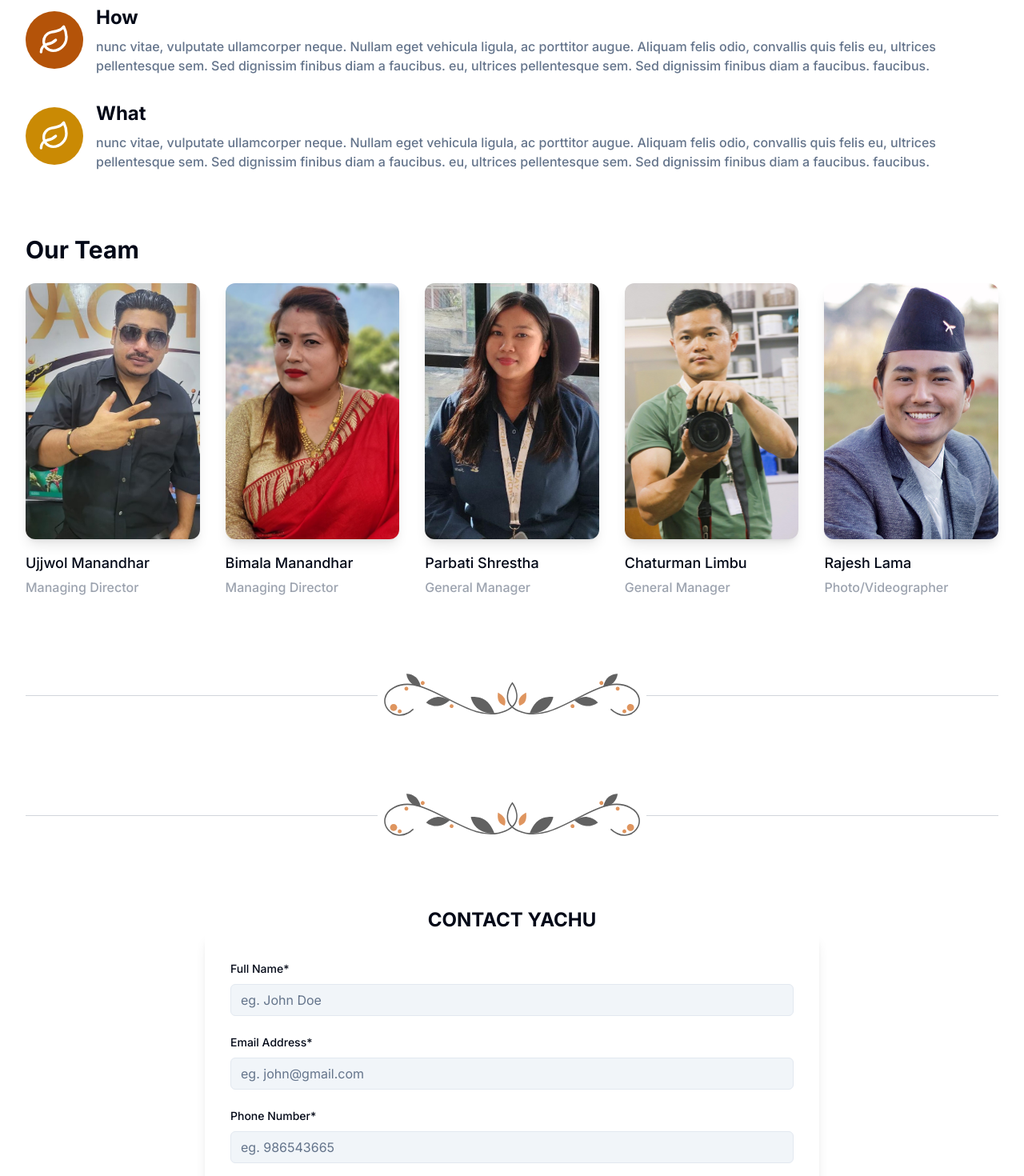
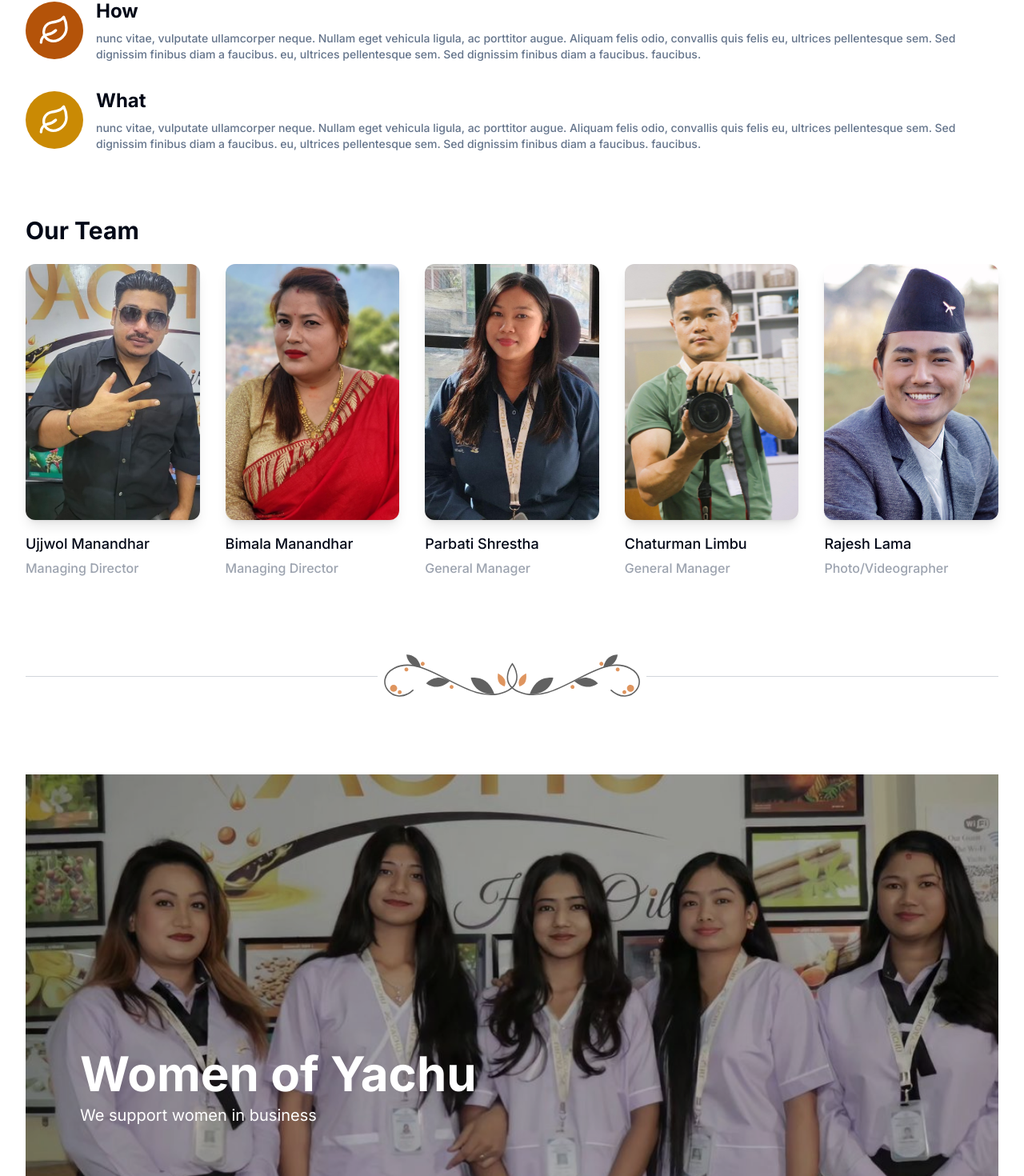
Before and after one commit to manavkhadka0/yachu, a Next.js app: page / in a window 1280 px wide. Shown: the part 2496-3966 px from the top of the page at 80% size. Built offline with nearby package versions, Linux system fonts and the light colour scheme.

Commit message:
women section added

```diff
--- a/app/page.tsx
+++ b/app/page.tsx
@@ -8,6 +8,7 @@ import Hero from "@/components/home/hero/Hero";
 import Ingredients from "@/components/home/Ingredients";
 import ProductShowcase from "@/components/product/ProductShowcase";
 import Questions from "@/components/home/about-us/Questions";
+import YachuWomen from "@/components/home/YachuWomen";
 
 export default function Home() {
   return (
@@ -31,7 +32,7 @@ export default function Home() {
 
       <FlowerDivider />
 
-      {/* <BlogSection /> */}
+      <YachuWomen />
       {/* <VideoShowcase /> */}
       <FlowerDivider />
       <div className="container mb-20 mt-10">
--- /dev/null
+++ b/components/home/YachuWomen.tsx
@@ -0,0 +1,20 @@
+import Image from "next/image";
+
+const YachuWomen = () => {
+  return (
+    <div className="container relative my-12">
+      <Image
+        src={"/yachu-women.jpeg"}
+        height={1000}
+        width={1000}
+        alt="yachu women"
+        className="w-full  h-[350px] sm:h-[550px] object-cover brightness-75"
+      />
+      <div className="absolute bottom-[20%] sm:left-[100px] left-[40px] text-white">
+        <h1 className="md:text-6xl text-3xl font-bold mb-2">Women of Yachu</h1>
+        <p className="text-xl">We support women in business</p>
+      </div>
+    </div>
+  );
+};
+export default YachuWomen;
--- a/components/home/about-us/Questions.tsx
+++ b/components/home/about-us/Questions.tsx
@@ -9,7 +9,7 @@ const Questions = () => {
         </div>
         <div className=" sm:text-left text-center">
           <h3 className="text-2xl font-bold mb-2">Why</h3>
-          <p className="text-md text-slate-500 font-medium">
+          <p className="sm:text-md text-sm text-slate-500 font-medium">
             nunc vitae, vulputate ullamcorper neque. Nullam eget vehicula
             ligula, ac porttitor augue. Aliquam felis odio, convallis quis felis
             eu, ultrices pellentesque sem. Sed dignissim finibus diam a
@@ -24,7 +24,7 @@ const Questions = () => {
         </div>
         <div className="sm:text-left text-center">
           <h3 className="text-2xl font-bold mb-2">How</h3>
-          <p className="text-md text-slate-500 font-medium">
+          <p className="sm:text-md text-sm text-slate-500 font-medium">
             nunc vitae, vulputate ullamcorper neque. Nullam eget vehicula
             ligula, ac porttitor augue. Aliquam felis odio, convallis quis felis
             eu, ultrices pellentesque sem. Sed dignissim finibus diam a
@@ -39,7 +39,7 @@ const Questions = () => {
         </div>
         <div className="sm:text-left text-center">
           <h3 className="text-2xl font-bold mb-2">What</h3>
-          <p className="text-md text-slate-500 font-medium">
+          <p className="sm:text-md text-sm text-slate-500 font-medium">
             nunc vitae, vulputate ullamcorper neque. Nullam eget vehicula
             ligula, ac porttitor augue. Aliquam felis odio, convallis quis felis
             eu, ultrices pellentesque sem. Sed dignissim finibus diam a
```
Also changed, not shown: public/yachu-women.jpeg (added).
